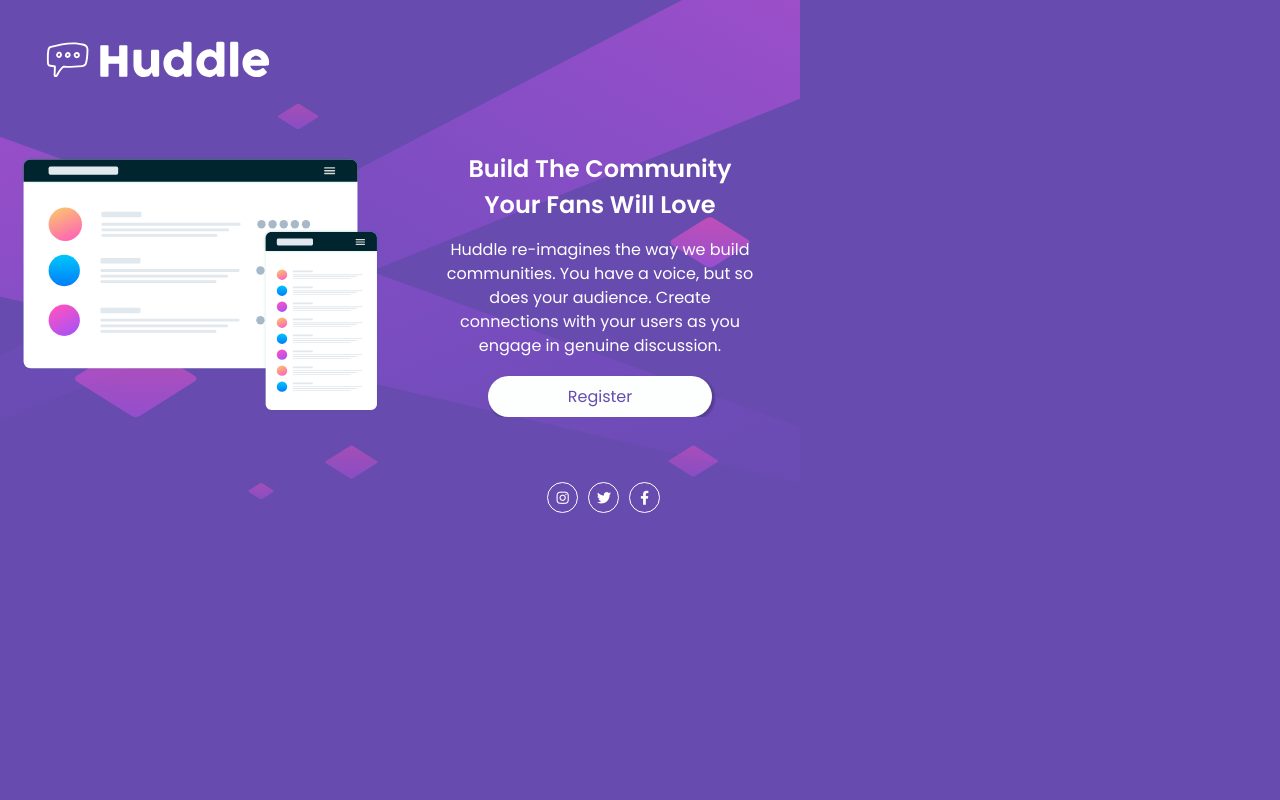
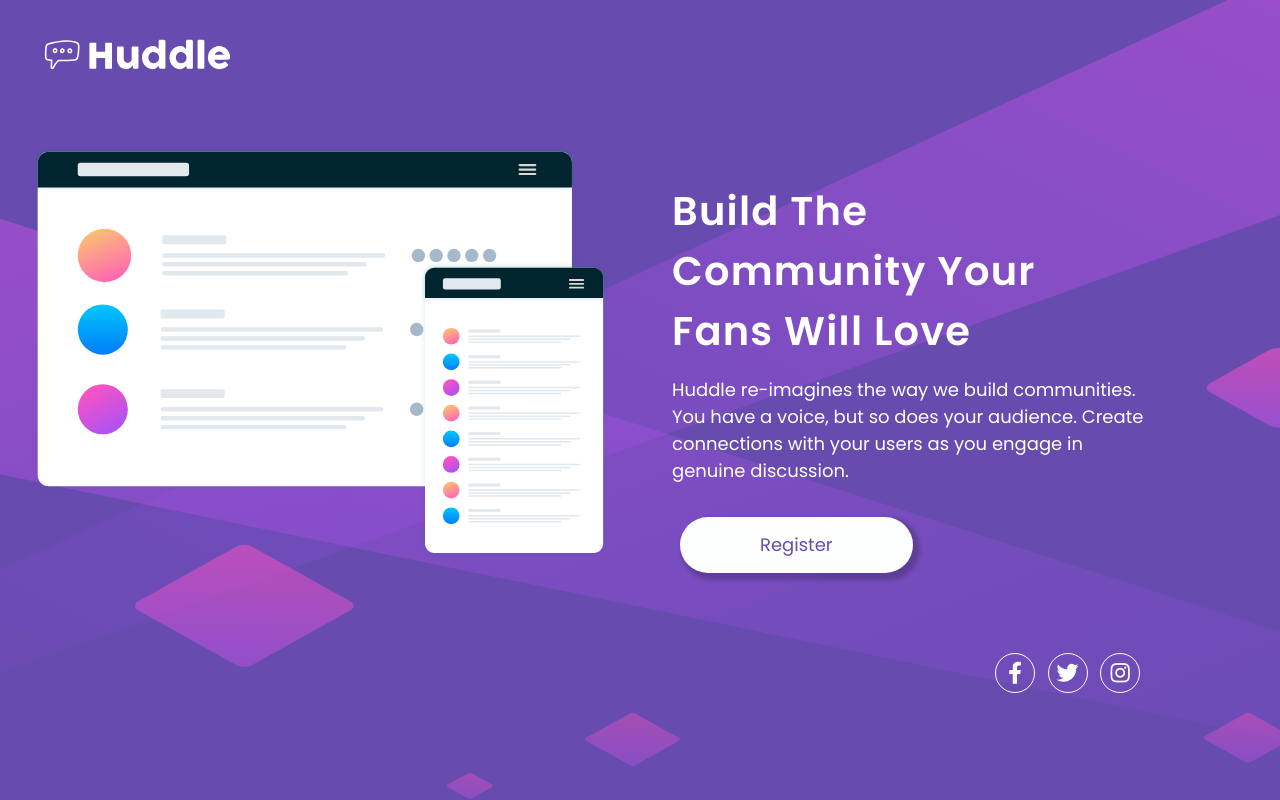
Before and after one commit to PendraDev/Huddle-landing-page, a plain HTML site: page huddle-landing/index.html in a window 1280 px wide. Drawn offline with Linux system fonts and the light colour scheme.

Commit message:
add media desktop

```diff
--- a/huddle-landing/desktop.css
+++ b/huddle-landing/desktop.css
@@ -0,0 +1,39 @@
+@media (min-width: 1200px) {
+    body {
+        width: 100%;
+        max-width: 1440px;
+        height: 800px;
+        background-size: 1440px 800px;
+    }
+    header .logo {
+        width: 200px ;
+
+    }
+   .main2 h1 {
+        width: 90%;
+        margin-top: 100px;
+        line-height: 60px;
+        padding-right: 180px;
+        text-align: left;
+        font-size: 4rem;
+        letter-spacing: 1.2px;
+    }
+   .main2 p {
+        width: 90%;
+        font-size: 1.8rem;
+        line-height: 27px;
+        padding-right: 90px;
+        text-align: left;
+    }
+    .myButton {
+        margin: 15px 40px;
+        line-height: 40px;
+        font-size: 1.8rem;
+
+    }
+    .fab {
+        font-size: 22px;
+        width: 40px;
+        height: 40px;
+    }
+}
--- a/huddle-landing/style.css
+++ b/huddle-landing/style.css
@@ -73,7 +73,7 @@ img {
     color:#684bb1;
     background-color:#fcfffd;
     text-decoration:none;
-    box-shadow: 2px 2px 2px 1px rgba(0, 0, 0, 0.2);
+    box-shadow: 4px 4px 4px 3px rgba(0, 0, 0, 0.2);
 }
 .myButton:hover {
 	background-color:#E880E8;
--- a/huddle-landing/tablet.css
+++ b/huddle-landing/tablet.css
@@ -1,14 +1,19 @@
 @media (min-width: 600px) {
+    header .logo {
+        width: 120px ;
+    }
     body {
         width: 100%;
         height: 400px;
         max-width: 800px;
         background-size: 800px 500px;
         background-position: left top;
+        background-size: cover;
     }
     main {
         overflow: hidden;
     }
+
     img {
         width: 90%;
 
@@ -22,20 +27,14 @@
         width: 50%;
     }
 
-    .main2 p,  {
+    .main2 p  {
         width: 80%;
         font-size: 1.4rem;
+    }
 
-    }
     div {
         margin-right: 135px;
-
+        text-align: right ;
     }
 
-    .fab {
-        float: right;
-
-
-
-    }
 }
```
